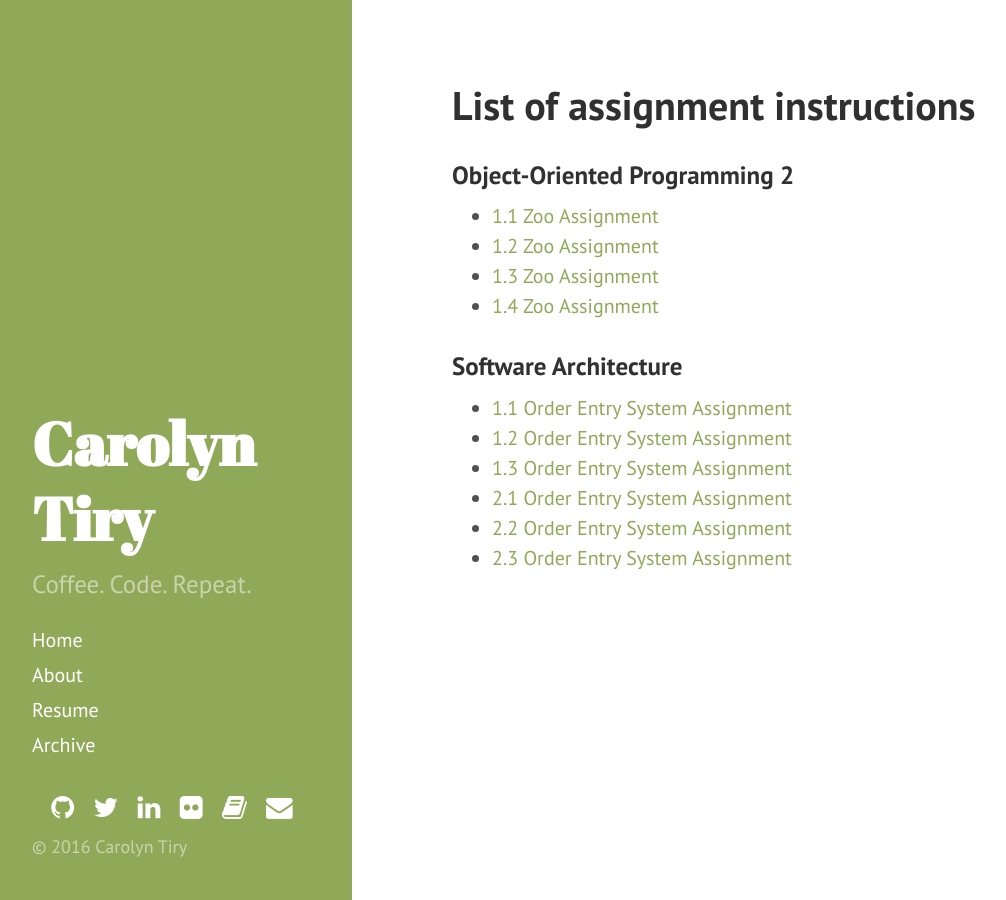
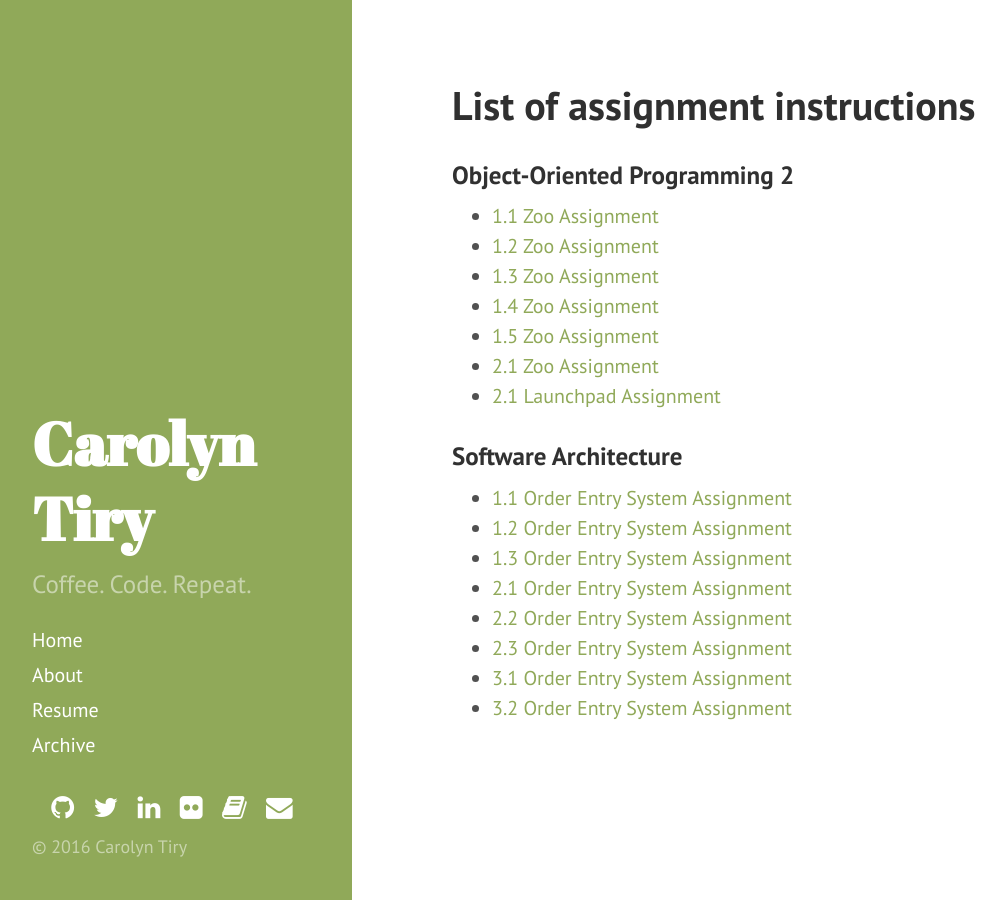
Before and after one commit to carolynlangton/carolyntiry.github.io, a Jekyll site: the page built from instruction-list.md, in a window 1280 px wide. Shown: the whole page, without its empty margins (8-1014 px from the left). Built offline with Jekyll 4.4.1, drawn with Linux system fonts in a browser that asks for light colours; nearby versions of some CDN libraries.

Commit message:
Update instruction list

```diff
--- a/instruction-list.md
+++ b/instruction-list.md
@@ -9,6 +9,9 @@ show: false
 * [1.2 Zoo Assignment](http://check.ntc.edu/?d=10-152-312/0500/Zoo/1.2ZooAssignment)
 * [1.3 Zoo Assignment](http://check.ntc.edu/?d=10-152-312/0500/Zoo/1.3ZooAssignment)
 * [1.4 Zoo Assignment](http://check.ntc.edu/?d=10-152-312/0500/Zoo/1.4ZooAssignment)
+* [1.5 Zoo Assignment](http://check.ntc.edu/?d=10-152-312/0500/Zoo/1.5ZooAssignment)
+* [2.1 Zoo Assignment](http://check.ntc.edu/?d=10-152-312/0500/Zoo/2.1ZooAssignment)
+* [2.1 Launchpad Assignment](http://check.ntc.edu/?d=10-152-312/0500/Launchpad/2.1LaunchpadAssignment)
 
 ### Software Architecture
 * [1.1 Order Entry System Assignment](http://check.ntc.edu/?d=10-152-392/0500/OrderEntrySystem/1.1OrderEntrySystemAssignment)
@@ -17,3 +20,5 @@ show: false
 * [2.1 Order Entry System Assignment](http://check.ntc.edu/?d=10-152-392/0500/OrderEntrySystem/2.1OrderEntrySystemAssignment)
 * [2.2 Order Entry System Assignment](http://check.ntc.edu/?d=10-152-392/0500/OrderEntrySystem/2.2OrderEntrySystemAssignment)
 * [2.3 Order Entry System Assignment](http://check.ntc.edu/?d=10-152-392/0500/OrderEntrySystem/2.3OrderEntrySystemAssignment)
+* [3.1 Order Entry System Assignment](http://check.ntc.edu/?d=10-152-392/0500/OrderEntrySystem/3.1OrderEntrySystemAssignment)
+* [3.2 Order Entry System Assignment](http://check.ntc.edu/?d=10-152-392/0500/OrderEntrySystem/3.2OrderEntrySystemAssignment)
```
